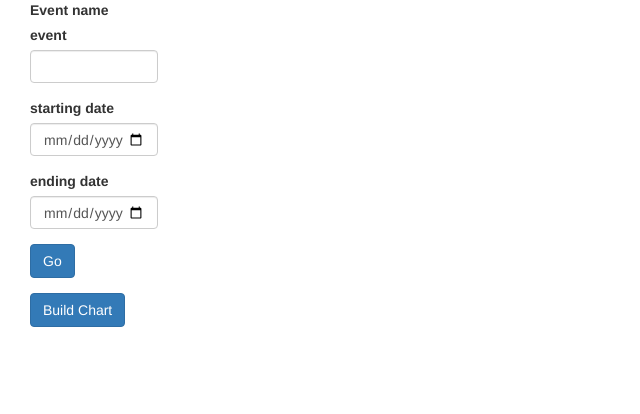
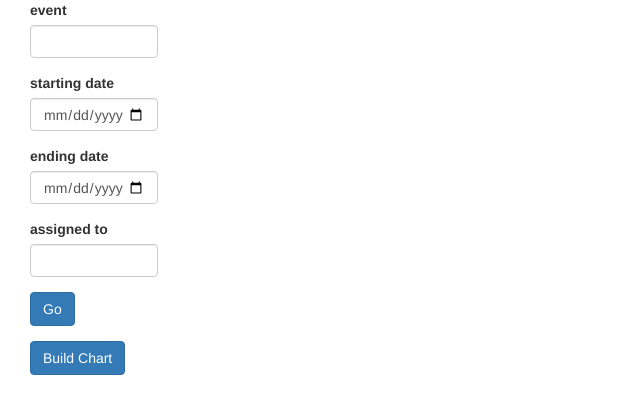
Before and after one commit to Nnigmat/Guntt-chart, a Flask app: page / in a window 1280 px wide. Shown: the top 414 px of the page, without its empty margins (0-640 px from the left). Run offline with Flask 2, Linux system fonts and the light colour scheme; parts of the project's set-up code (start-up, migrations or seed data) failed here and were passed over; some libraries are stand-ins or nearby versions.

Commit message:
Fix insertion

```diff
--- a/app.py
+++ b/app.py
@@ -41,7 +41,9 @@ def submit():
         return render_template('submit.html', form=form)
     else:
         if form.validate_on_submit():
-            insert(form.event.data, form.assigned_to.data, form.start.data.strftime('%d.%m.%Y'), form.end.data.strfitime('%d.%m.%Y'))
+            start = datetime.datetime(form.start.data.year, form.start.data.month, form.start.data.day).strftime('%d.%m.%Y')
+            end = datetime.datetime(form.end.data.year, form.end.data.month, form.end.data.day).strftime('%d.%m.%Y')
+            insert(form.event.data, form.assigned_to.data, start, end)
         return redirect('../')
 
 @app.route('/chart', methods=['GET'])
--- a/forms.py
+++ b/forms.py
@@ -10,8 +10,11 @@ class EventForm(FlaskForm):
     end = DateField('ending date', format='%d.%m.%Y', validators=[DataRequired()])
 
     def validate_on_submit(self):
+        print('Start validation')
         result = super(EventForm, self).validate()
         if (self.start.data > self.end.data):
+            print('Start bigger then end')
             return False
         else:
+            print(result)
             return result
--- a/templates/submit.html
+++ b/templates/submit.html
@@ -8,7 +8,6 @@
         {{ form.csrf_token }}
         <div style='position: relative; left: 30px;'>
             <div class="form-group">
-                <label for='eventInput'> Event name </label>
                 {{wtf.form_field(form.event, style="height: 33px; width: 10%; margin-left=500px")}}
             </div>
             <div class="form-group">
@@ -16,6 +15,9 @@
             </div>
             <div class="form-group">
                 {{wtf.form_field(form.end, style="height: 33px; width: 10%; margin-left=500px")}}
+            </div>
+            <div class="form-group">
+                {{wtf.form_field(form.assigned_to, style="height: 33px; width: 10%; margin-left=500px")}}
             </div>
             <div class="form-group">
                 <input type="submit" class="btn btn-primary" value="Go">
```
